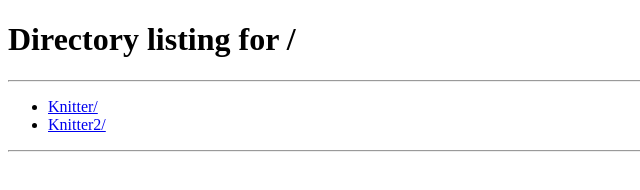
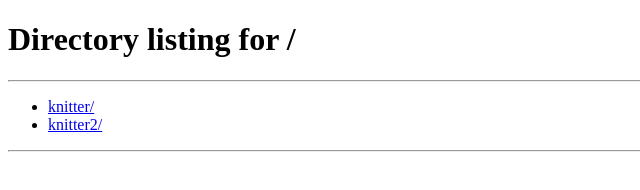
Before and after one commit to Thuzraf/thuzraf.github.io, a plain HTML site: page index.html in a window 1280 px wide. Shown: the full height of the page, 0-640 px from the left. Drawn offline with Linux system fonts and the light colour scheme.

Commit message:
Update index.html

```diff
--- a/index.html
+++ b/index.html
@@ -9,8 +9,8 @@
   <h1>Directory listing for /</h1>
   <hr>
     <ul>
-      <li><a href="Knitter/">Knitter/</a></li>
-      <li><a href="Knitter2/">Knitter2/</a></li>
+      <li><a href="knitter/">knitter/</a></li>
+      <li><a href="knitter2/">knitter2/</a></li>
     </ul>
   <hr>
 </body>
```
